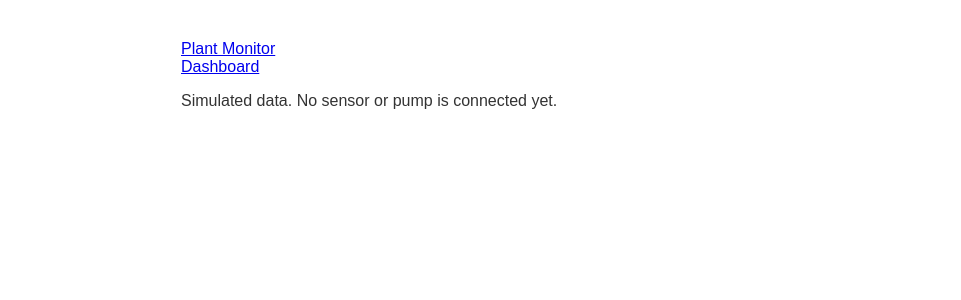
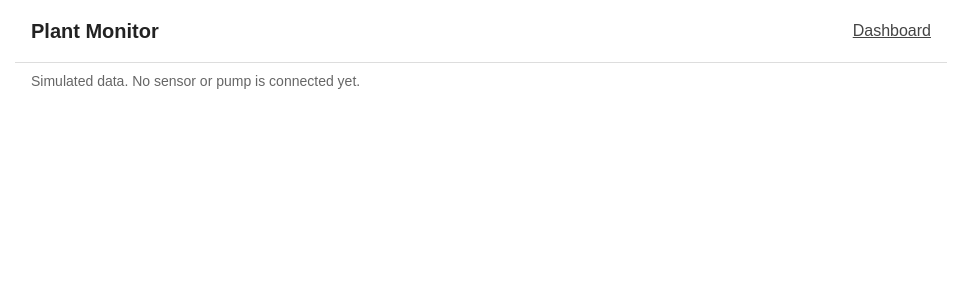
Before and after one commit to Victoria1-bit/smart-plant-monitor, a FastAPI app: template templates/base.html in a window 1280 px wide. Shown: the top 300 px of the page, without its empty margins (159-1120 px from the left). Run offline with FastAPI, Linux system fonts and the light colour scheme; the template is opened without the code that fills it, so the values that code supplies are empty.

Commit message:
Style the site header and page width

```diff
--- a/static/style.css
+++ b/static/style.css
@@ -1,13 +1,56 @@
 body {
     font-family: Arial, sans-serif;
-    max-width: 600px;
-    margin: 40px auto;
-    padding: 0 16px;
-    color: #333;
+    margin: 0;
+    color: #222;
+    background: #fff;
+    line-height: 1.5;
+}
+
+main {
+    max-width: 900px;
+    margin: 0 auto;
+    padding: 0 16px 48px;
+}
+
+.site-header {
+    display: flex;
+    justify-content: space-between;
+    align-items: center;
+    max-width: 900px;
+    margin: 0 auto;
+    padding: 16px;
+    border-bottom: 1px solid #ddd;
+}
+
+.brand {
+    font-size: 20px;
+    font-weight: bold;
+    color: #222;
+    text-decoration: none;
+}
+
+nav a {
+    margin-left: 20px;
+    color: #444;
+}
+
+nav a[aria-current="page"] {
+    color: #222;
+    font-weight: bold;
+    text-decoration: none;
+}
+
+.sim-note {
+    max-width: 900px;
+    margin: 0 auto;
+    padding: 8px 16px;
+    color: #666;
+    font-size: 14px;
 }
 
 h1 {
-    margin-bottom: 4px;
+    margin: 16px 0 4px;
+    font-size: 28px;
 }
 
 h2 {
@@ -16,7 +59,7 @@ h2 {
 }
 
 .note {
-    color: #777;
+    color: #666;
     font-size: 14px;
 }
 
@@ -28,7 +71,7 @@ h2 {
 
 .label {
     margin: 0;
-    color: #777;
+    color: #666;
 }
 
 .value {
@@ -61,6 +104,6 @@ table {
 th,
 td {
     text-align: left;
-    padding: 6px 0;
+    padding: 6px 8px 6px 0;
     border-bottom: 1px solid #eee;
 }
```
